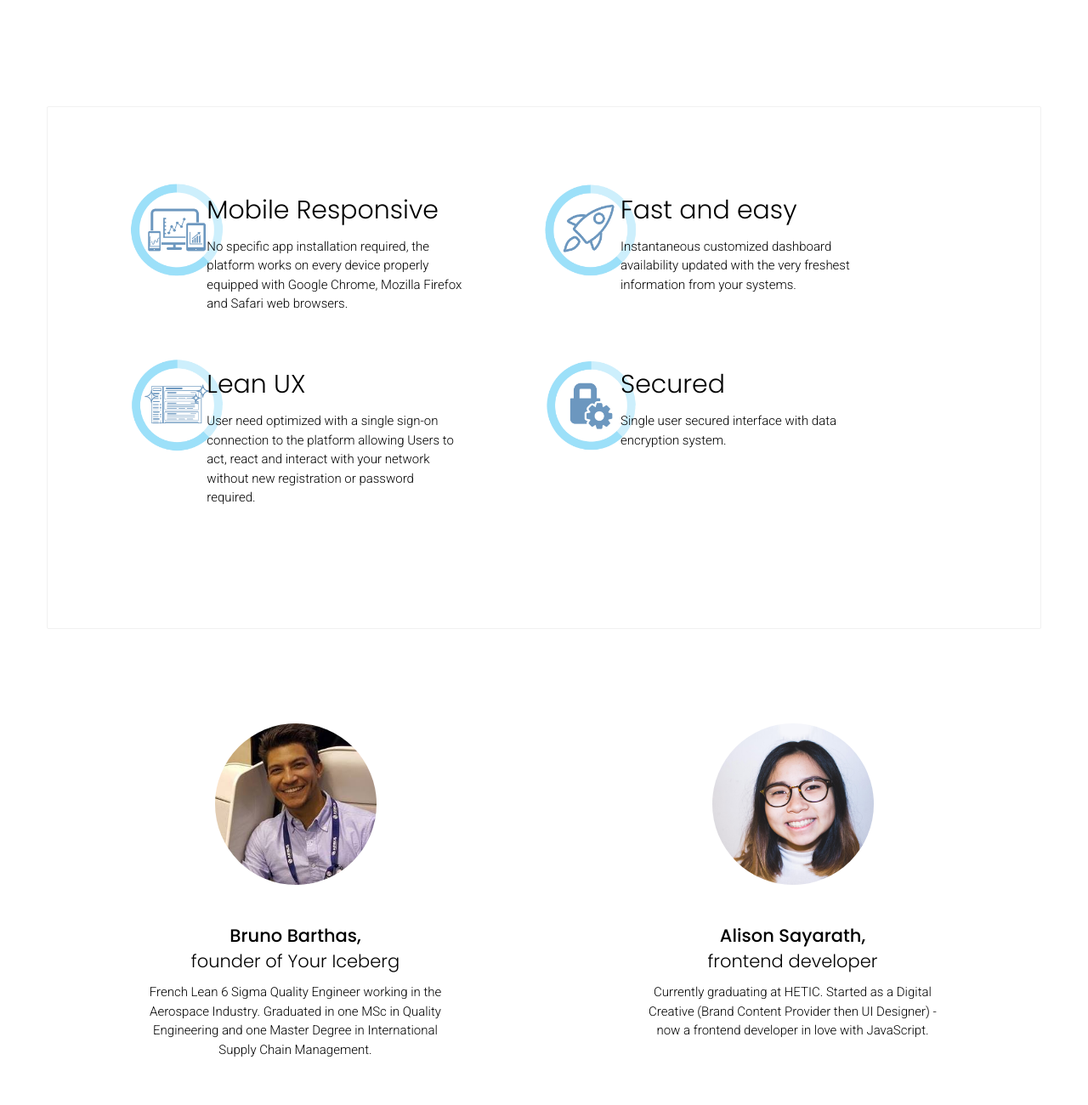
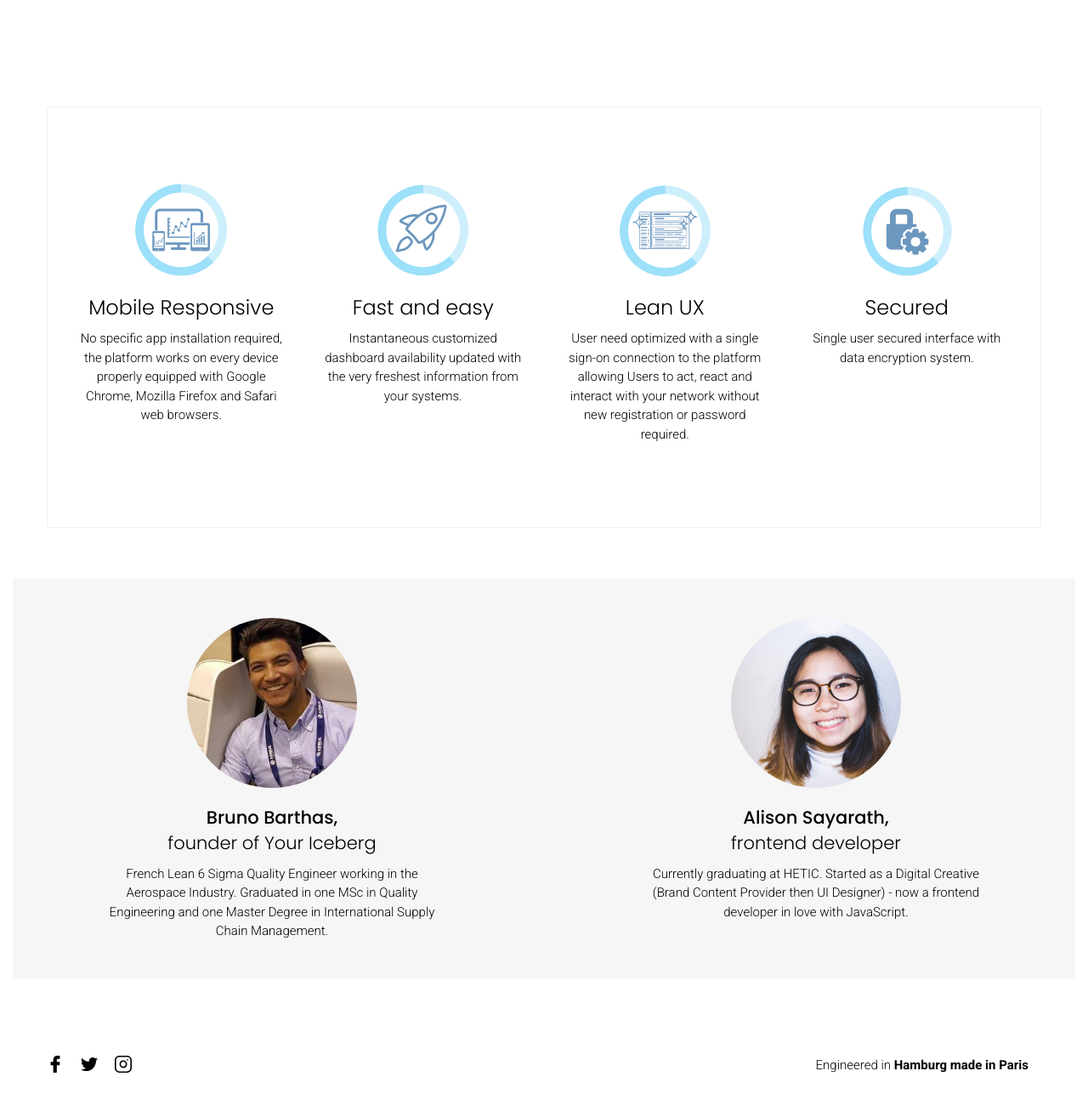
Before and after one commit to B4impact/landing, a website: page index.html in a window 1280 px wide. Shown: the part 840-2140 px from the top of the page at 85% size. Drawn offline with Linux system fonts and the light colour scheme.

Commit message:
retours inté + responsive

```diff
--- a/assets/sass/basics/_reset.scss
+++ b/assets/sass/basics/_reset.scss
@@ -59,12 +59,26 @@ footer {
         justify-content: space-between;
         padding-left: 0;
 
-        width: 20%;
-        max-width: 200px;
+        width: 100%;
+        max-width: 100px;
+
         li a {
             font-family: 600;
         }
     }
+
+     li {
+       svg {
+         opacity: 1;
+       }
+
+       &:hover {
+         svg {
+           opacity: .3;
+         }
+       }
+     }
+
 
     @media screen and (max-width: $tablet-lg) {
         padding-bottom: 4em;
@@ -74,11 +88,6 @@ footer {
           float: none;
         }
 
-        ul {
-          width: 100%;
-          max-width: 140px;
-        }
-
         .text-right {
             text-align: left;
             margin-top: 1em;
--- a/assets/sass/elements/_header.scss
+++ b/assets/sass/elements/_header.scss
@@ -29,6 +29,10 @@ header {
 }
 
 @media screen and (max-width: $tablet-lg) {
+
+  .header {
+    text-align: center;
+  }
 
     .logo {
         margin: 1em 0 4em 0;
--- a/assets/sass/strates/_about-app.scss
+++ b/assets/sass/strates/_about-app.scss
@@ -1,12 +1,20 @@
 #about-app {
     padding-top: 7em;
-    min-height: 80vh;
+    min-height: 70vh;
+
+    @media screen and (max-width: $tablet-lg) {
+      margin-bottom: 6em;
+    }
 
     // wrapper of the full section
     .wrapper-content {
-        padding: 6em 0;
+        padding: 6em 0 3em 0;
         border: 1px solid $lgrey;
         border-radius: $radius;
+
+        @media screen and (max-width: $tablet-lg) {
+          padding: 5em 0;
+        }
     }
 
     // main caption
@@ -27,13 +35,16 @@
     // each content
     .content {
         position: relative;
-        padding-left: 90px;
         transition: .2s ease-out;
+        text-align: center;
+        padding-top: 8em;
 
         figure {
             position: absolute;
+            margin: auto;
             top: 0;
             left: 0;
+            right: 0;
             z-index: -1;
             opacity: .6;
 
@@ -41,11 +52,25 @@
                 width: 110px;
             }
         }
+
+        p {
+          padding: 0 .5em;
+        }
+
+        @media screen and (max-width: $tablet-lg) {
+          padding-top: 0;
+
+          p {
+            max-width: 300px;
+            margin: 0 auto;
+          }
+        }
     }
 
     // texts
     .block-content {
         margin-bottom: 3.5em;
+        padding: 0 1em;
 
         .small-cta {
             visibility: hidden;
@@ -71,16 +96,6 @@
                 .icon path {
                     fill: $lblue;
                 }
-            }
-        }
-    }
-
-    // from large tablet
-    @media screen and (min-width: $tablet-lg) {
-        .main-caption {
-            .content {
-                padding-top: 80px;
-                text-align: center;
             }
         }
     }
@@ -113,10 +128,6 @@
 
     // from 0 to large mobile
     @media screen and (max-width: $mobile-lg) {
-        .wrapper-content {
-            padding: 1em 0 3em 0;
-        }
-
         .main-caption {
             margin: 0 auto;
         }
--- a/assets/sass/strates/_about-us.scss
+++ b/assets/sass/strates/_about-us.scss
@@ -1,7 +1,9 @@
 #about-us {
     position: relative;
-    padding-top: 3em;
-    padding-bottom: 7em;
+    width: 100%;
+    margin: 0 auto 3em auto;
+    padding: 3em 0;
+    background: $llgrey;
 
     .head-strate {
       visibility: hidden;
@@ -15,19 +17,26 @@
         height: 200px;
         border-radius: 100px;
         background: #fff;
-        margin-bottom: 40px;
+        margin-bottom: 20px;
         overflow: hidden;
-        border: 5px solid #fff;
 
         img {
-            // width: 250px;
-            height: 250px;
-            margin-left: -25%;
+            height: 230px;
+            margin-left: -8%;
+            transition: .5s ease-out;
 
             &:last-child {
-                margin-left: -15%;
-                height: 200px;
+                margin-left: -10%;
+                height: 210px;
             }
+        }
+
+        &:hover {
+          img {
+            opacity: .8;
+            transform: scale(1.1);
+            transition: .5s ease-out;
+          }
         }
     }
 
--- a/assets/sass/strates/_intro.scss
+++ b/assets/sass/strates/_intro.scss
@@ -11,7 +11,7 @@
     .container {
         padding-top: 8em;
         max-width: 60%;
-        margin-left: 7%;
+        margin-left: 6.5%;
         float: left !important;
     }
 
--- a/assets/sass/styleguide/_titles.scss
+++ b/assets/sass/styleguide/_titles.scss
@@ -4,12 +4,9 @@
 
 .head-title {
     margin: 10px 0;
-    font-size: 30px;
+    font-size: 24px;
+    line-height: 1.3;
     font-weight: 200;
-
-    @media screen and (max-width: $tablet-lg) {
-      font-size: 27px;
-    }
 }
 
 .sb-title {
--- a/index.html
+++ b/index.html
@@ -4,7 +4,7 @@
     <meta charset="UTF-8">
     <meta name="viewport" content="width=device-width, initial-scale=1" />
     <meta http-equiv="X-UA-Compatible" content="IE=edge,chrome=1" />
-    <title>Your Iceberg | Facts and Figures brought to you instateneously</title>
+    <title>Your Iceberg | Facts and Figures brought to you instantaneously</title>
     <meta name="title" content="Your Iceberg | Facts and Figures brought to you in a single move" />
     <meta name="author" content="Your Iceberg" />
     <meta name="description" content="Your Iceberg: The app that brings you Facts and Figures about your business in a single tap" />
@@ -17,7 +17,7 @@
     <header>
         <div class="container">
             <div class="row">
-                <div class="logo col-sm-1">
+                <div class="logo col-md-1">
                     <a href="">
                         <svg x="0px" y="0px"
                         	 viewBox="0 0 198.4 198.4" style="enable-background:new 0 0 198.4 198.4;" xml:space="preserve">
@@ -42,7 +42,7 @@
                             <h1><span class="bolder">Facts and Figures,</span> <span class="return">brought to you <span class="return">instantaneously</span></span></h1>
                         </div>
                         <div class="content col-md-8 col-lg-8">
-                            <p><strong>Iceberg</strong> is web-based and mobile responsive platform that allows Executives, Team Leaders and Non-Managerial staff to review their performances in real time supporting the decision making process by releasing precious time in order to focus on what matters most.</p>
+                            <p><strong>Iceberg</strong> is a web-based and mobile responsive platform that allows Executives, Team Leaders and Non-Managerial staff to review their performances in real time supporting the decision making process by releasing precious time in order to focus on what matters most.</p>
                             <div class="row">
                                 <div class="wrapper-actions col-xs-11 col-sm-8 col-md-11" id="mc_embed_signup">
                                     <form action="https://youriceberg.us16.list-manage.com/subscribe/post?u=d302656bd09d5af27ac85a7ad&amp;id=6bb007a6cf" method="post" class="form-subscribe validate" target="_blank" novalidate>
@@ -73,32 +73,30 @@
     </section>
     <section id="about-app" class="container">
         <div class="wrapper-content row">
-            <div class="caption col-sm-10 centered">
+            <div class="caption col-sm-12 centered">
                 <div class="block-content row">
-                    <div class="content col-xs-11 col-sm-5 off">
+                      <div class="content col-xs-12 col-sm-3 off">
                           <figure>
                               <img src="assets/img/icons/icon-responsive.png" alt="">
                           </figure>
                           <h2 class="head-title">Mobile Responsive</h2>
                           <p>No specific app installation required, the platform works on every device properly equipped with Google Chrome, Mozilla Firefox and Safari web browsers.</p>
                       </div>
-                    <div class="content col-xs-11 col-sm-5 col-sm-offset-1 off">
+                      <div class="content col-xs-11 col-sm-3 off">
                           <figure>
                               <img src="assets/img/icons/icon-fast.png" alt="">
                           </figure>
                           <h2 class="head-title">Fast and easy</h2>
                           <p>Instantaneous customized dashboard availability updated with the very freshest information from your systems.</p>
                       </div>
-                </div>
-                <div class="block-content row">
-                    <div class="content col-xs-11 col-sm-5 off">
+                      <div class="content col-xs-11 col-sm-3 off">
                           <figure>
                               <img src="assets/img/icons/icon-ui.png" alt="">
                           </figure>
                           <h2 class="head-title">Lean UX</h2>
                           <p>User need optimized with a single sign-on connection to the platform allowing Users to act, react and interact with your network without new registration or password required.</p>
                       </div>
-                    <div class="content col-xs-11 col-sm-5 col-sm-offset-1 off">
+                      <div class="content col-xs-11 col-sm-3 off">
                           <figure>
                               <img src="assets/img/icons/icon-security.png" alt="">
                           </figure>
@@ -184,8 +182,8 @@
             </div>
         </div>
     </section>
-    <section id="about-us">
-        <div class="container">
+    <section id="about-us" class="container">
+        <div class="wrapper-content">
             <div class="row">
                 <div class="head-strate col-md-12 text-centered">
                     <h2 class="head-title">About us</h2>
@@ -195,7 +193,9 @@
                         <div class="ppl col-sm-6">
                             <div class="row">
                                 <figure class="col-md-7 centered">
+                                    <a href="https://www.linkedin.com/in/bruno-barthas-63392b25/" target="_blank">
                                       <img src="assets/img/img-content/bruno-barthas.jpg" alt="">
+                                    </a>
                                 </figure>
                                 <h3 class="sb-title">Bruno Barthas, <span class="return light">founder of Your Iceberg</span></h3>
                                 <p class="col-md-8 col-sm-6 col-xs-8 centered">French Lean 6 Sigma Quality Engineer working in the Aerospace Industry. Graduated in one MSc in Quality Engineering and one Master Degree in International Supply Chain Management. </p>
@@ -204,7 +204,9 @@
                         <div class="ppl col-sm-6">
                             <div class="row">
                                 <figure class="col-md-7 centered">
+                                  <a href="https://www.linkedin.com/in/alison-sayarath/" target="_blank">
                                     <img src="assets/img/img-content/alison-sayarath.jpg" alt="">
+                                  </a>
                                 </figure>
                                 <h3 class="sb-title">Alison Sayarath, <span class="return light">frontend developer</span></h3>
                                 <p class="col-md-8 col-sm-6 col-xs-8 centered">Currently graduating at HETIC. Started as a Digital Creative (Brand Content Provider then UI Designer) - now a frontend developer in love with JavaScript.</p>
@@ -220,7 +222,7 @@
         <div class="row">
             <ul class="col-md-3">
                 <li><a href="https://www.facebook.com/Your-Iceberg-453868711645108/" target="_blank"><svg xmlns="http://www.w3.org/2000/svg" xmlns:xlink="http://www.w3.org/1999/xlink" x="0px" y="0px"
-                	viewBox="0 0 96.124 96.123" style="enable-background:new 0 0 96.124 96.123;" height="26"
+                	viewBox="0 0 96.124 96.123" style="enable-background:new 0 0 96.124 96.123;" height="20"
                 	 xml:space="preserve">
                 <g>
                 	<path d="M72.089,0.02L59.624,0C45.62,0,36.57,9.285,36.57,23.656v10.907H24.037c-1.083,0-1.96,0.878-1.96,1.961v15.803
@@ -261,7 +263,7 @@
                 </svg>
 </a></li>
                 <li><a href="https://twitter.com/your_iceberg" target="_blank"><svg xmlns="http://www.w3.org/2000/svg" xmlns:xlink="http://www.w3.org/1999/xlink" x="0px" y="0px"
-                	 viewBox="0 0 612 612" style="enable-background:new 0 0 612 612;" height="26" xml:space="preserve">
+                	 viewBox="0 0 612 612" style="enable-background:new 0 0 612 612;" height="20" xml:space="preserve">
                 <g>
                 	<g>
                 		<path style="fill:#010002;" d="M612,116.258c-22.525,9.981-46.694,16.75-72.088,19.772c25.929-15.527,45.777-40.155,55.184-69.411
@@ -307,7 +309,7 @@
 </a></li>
                 <li><a href="https://www.instagram.com/your_iceberg/" target="_blank">
                   <svg xmlns="http://www.w3.org/2000/svg" xmlns:xlink="http://www.w3.org/1999/xlink" x="0px" y="0px"
-                	 viewBox="0 0 512 512" style="enable-background:new 0 0 512 512;" height="26" xml:space="preserve">
+                	 viewBox="0 0 512 512" style="enable-background:new 0 0 512 512;" height="20" xml:space="preserve">
                 <g>
                 	<g>
                 		<path d="M373.659,0H138.341C62.06,0,0,62.06,0,138.341v235.318C0,449.94,62.06,512,138.341,512h235.318
```
Also changed, not shown: assets/css/screen.css. Lines whose indentation alone changed are shown as unchanged.
